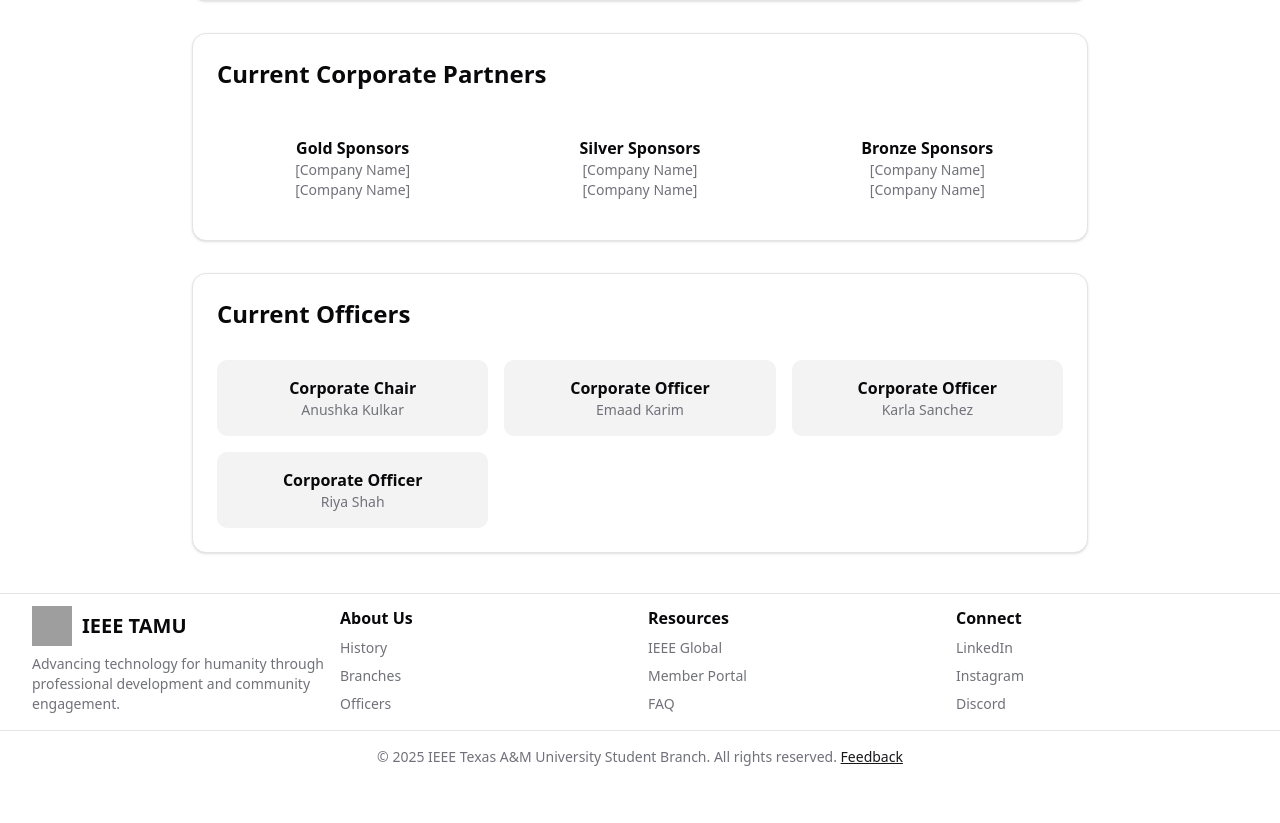
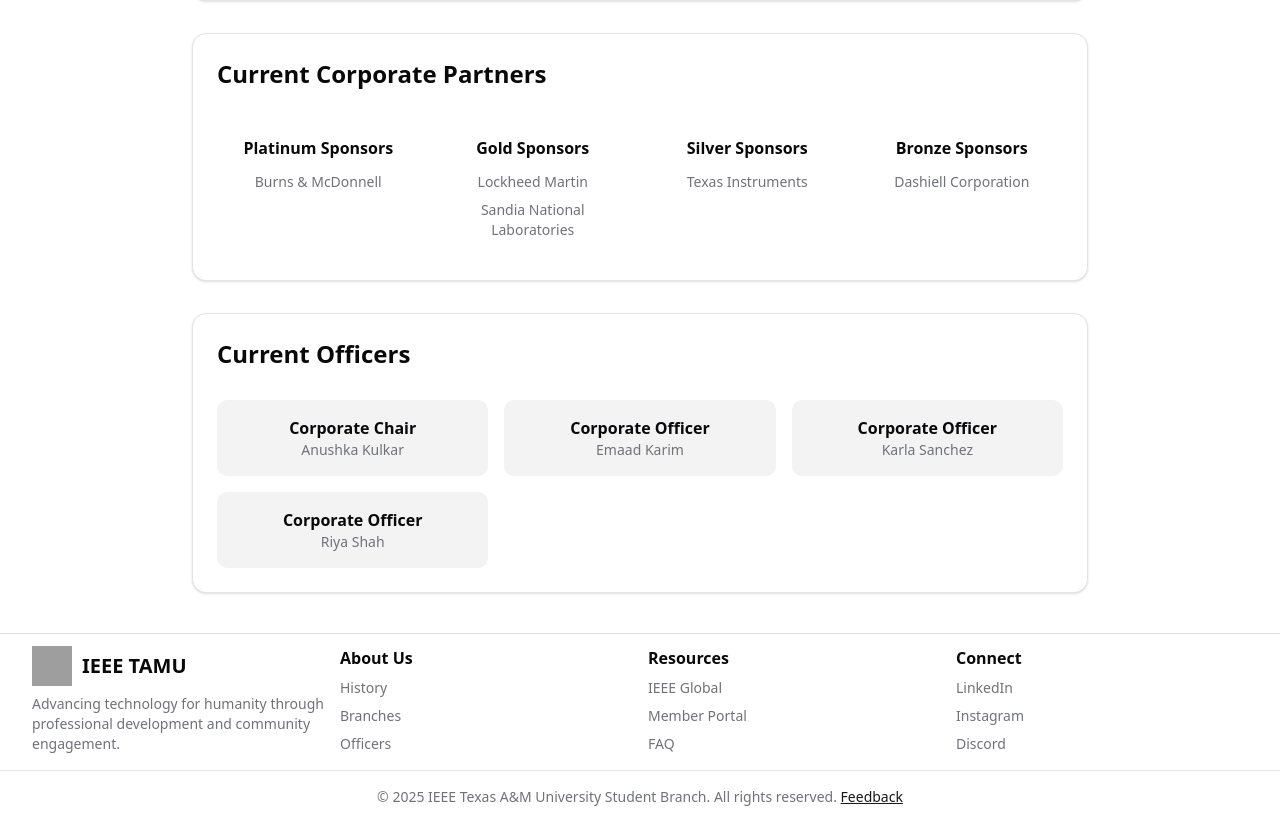
Before and after one commit to IEEE-TAMU/homepage, a Next.js app: page /about/branches/corporate in a window 1280 px wide. Shown: the part 928-1751 px from the top of the page. Before the commit the page ends 1711 px from the top, so only its background shows below. Built offline with nearby package versions, Linux system fonts and the light colour scheme; grey boxes are pictures that could not be loaded.

Commit message:
split sponsors to lib

```diff
--- a/app/about/branches/corporate/page.tsx
+++ b/app/about/branches/corporate/page.tsx
@@ -1,8 +1,15 @@
+import Link from 'next/link';
+
 import { BranchOfficersCard, BranchOpener } from '@/components/branches';
 import { MainSection } from '@/components/sections';
 import { Card, CardContent, CardHeader, CardTitle } from '@/components/ui/card';
 
 import { Branches } from '@/lib/branches';
+import {
+  type SponsorTier,
+  TIER_ORDER,
+  getSponsorsByTier,
+} from '@/lib/sponsors';
 
 export default function CorporatePage() {
   const branch = Branches['corporate'];
@@ -84,34 +91,32 @@
               </CardTitle>
             </CardHeader>
             <CardContent>
-              <div className="grid md:grid-cols-2 lg:grid-cols-3 gap-4">
-                <div className="text-center p-4 bg-secondary/5 rounded-lg">
-                  <h4 className="font-semibold">Gold Sponsors</h4>
-                  <p className="text-sm text-muted-foreground">
-                    [Company Name]
-                  </p>
-                  <p className="text-sm text-muted-foreground">
-                    [Company Name]
-                  </p>
-                </div>
-                <div className="text-center p-4 bg-secondary/5 rounded-lg">
-                  <h4 className="font-semibold">Silver Sponsors</h4>
-                  <p className="text-sm text-muted-foreground">
-                    [Company Name]
-                  </p>
-                  <p className="text-sm text-muted-foreground">
-                    [Company Name]
-                  </p>
-                </div>
-                <div className="text-center p-4 bg-secondary/5 rounded-lg">
-                  <h4 className="font-semibold">Bronze Sponsors</h4>
-                  <p className="text-sm text-muted-foreground">
-                    [Company Name]
-                  </p>
-                  <p className="text-sm text-muted-foreground">
-                    [Company Name]
-                  </p>
-                </div>
+              <div className="grid md:grid-cols-2 lg:grid-cols-4 gap-3">
+                {TIER_ORDER.map((tier) => {
+                  const sponsors = getSponsorsByTier(tier as SponsorTier);
+                  if (sponsors.length === 0) return null;
+                  return (
+                    <div
+                      key={tier}
+                      className="text-center p-4 bg-secondary/5 rounded-lg"
+                    >
+                      <h4 className="font-semibold mb-3">{tier} Sponsors</h4>
+                      <div className="space-y-2">
+                        {sponsors.map((sponsor) => (
+                          <Link
+                            key={sponsor.name}
+                            href={sponsor.website}
+                            target="_blank"
+                            rel="noopener noreferrer"
+                            className="block text-sm text-muted-foreground hover:text-primary transition-colors"
+                          >
+                            {sponsor.name}
+                          </Link>
+                        ))}
+                      </div>
+                    </div>
+                  );
+                })}
               </div>
             </CardContent>
           </Card>
--- a/app/events/page.tsx
+++ b/app/events/page.tsx
@@ -18,9 +18,6 @@
       {/* Events Section */}
       <MainSection>
         <div className="text-center">
-          {/* <Badge className="mb-6 bg-secondary text-secondary-foreground border-secondary">
-              Live from Google Calendar
-            </Badge> */}
           <h1 className="text-4xl lg:text-5xl font-bold mb-6 text-balance">
             IEEE TAMU Events
           </h1>
--- a/components/sponsors-carousel.tsx
+++ b/components/sponsors-carousel.tsx
@@ -13,43 +13,7 @@
   CarouselPrevious,
 } from '@/components/ui/carousel';
 
-const tierOrder = ['Platinum', 'Gold', 'Silver', 'Bronze'];
-
-// Sponsor logos data
-const sponsors = [
-  {
-    name: 'Dashiell Corporation',
-    logo: 'dashiell.png',
-    tier: 'Bronze',
-    website: 'https://www.dashiell.com/',
-  },
-  {
-    name: 'Burns & McDonnell',
-    logo: 'burns_mcdonnell.png',
-    tier: 'Platinum',
-    website: 'https://www.burnsmcd.com/',
-  },
-  {
-    name: 'Lockheed Martin',
-    logo: 'lockheed.png',
-    tier: 'Gold',
-    website: 'https://www.lockheedmartin.com/',
-  },
-  {
-    name: 'Sandia National Laboratories',
-    logo: 'sandia.png',
-    tier: 'Gold',
-    website: 'https://www.sandia.gov/',
-  },
-  {
-    name: 'Texas Instruments',
-    logo: 'texas_instruments.png',
-    tier: 'Silver',
-    website: 'https://www.ti.com/',
-  },
-]
-  // force sort sponsors by tier so that higher tier sponsors appear first in the carousel
-  .sort((a, b) => tierOrder.indexOf(a.tier) - tierOrder.indexOf(b.tier));
+import { getAllSponsors } from '@/lib/sponsors';
 
 interface SponsorsCarouselProps {
   title?: string;
@@ -65,6 +29,8 @@
   const plugin = useRef(
     Autoplay({ delay: autoplayDelay, stopOnInteraction: true })
   );
+
+  const sponsors = getAllSponsors();
 
   return (
     <div className="w-full">
--- /dev/null
+++ b/lib/sponsors.ts
@@ -0,0 +1,67 @@
+export type SponsorTier = 'Platinum' | 'Gold' | 'Silver' | 'Bronze';
+
+export type Sponsor = {
+  name: string;
+  logo: string;
+  tier: SponsorTier;
+  website: string;
+};
+
+// Tier ordering for sorting (highest to lowest)
+export const TIER_ORDER: SponsorTier[] = [
+  'Platinum',
+  'Gold',
+  'Silver',
+  'Bronze',
+];
+
+// Sponsors data organized by tier
+export const Sponsors: Record<string, Sponsor> = {
+  'burns-mcdonnell': {
+    name: 'Burns & McDonnell',
+    logo: 'burns_mcdonnell.png',
+    tier: 'Platinum',
+    website: 'https://www.burnsmcd.com/',
+  },
+  'lockheed-martin': {
+    name: 'Lockheed Martin',
+    logo: 'lockheed.png',
+    tier: 'Gold',
+    website: 'https://www.lockheedmartin.com/',
+  },
+  sandia: {
+    name: 'Sandia National Laboratories',
+    logo: 'sandia.png',
+    tier: 'Gold',
+    website: 'https://www.sandia.gov/',
+  },
+  'texas-instruments': {
+    name: 'Texas Instruments',
+    logo: 'texas_instruments.png',
+    tier: 'Silver',
+    website: 'https://www.ti.com/',
+  },
+  dashiell: {
+    name: 'Dashiell Corporation',
+    logo: 'dashiell.png',
+    tier: 'Bronze',
+    website: 'https://www.dashiell.com/',
+  },
+};
+
+// Helper function to get all sponsors as an array, sorted by tier
+export function getAllSponsors(): Sponsor[] {
+  return Object.values(Sponsors).sort(
+    (a, b) => TIER_ORDER.indexOf(a.tier) - TIER_ORDER.indexOf(b.tier)
+  );
+}
+
+// Helper function to get sponsors by tier
+export function getSponsorsByTier(tier: SponsorTier): Sponsor[] {
+  return Object.values(Sponsors).filter((sponsor) => sponsor.tier === tier);
+}
+
+// Helper function to get a specific sponsor by slug
+export function getSponsor(slug: string): Sponsor | undefined {
+  return Sponsors[slug];
+}
```
